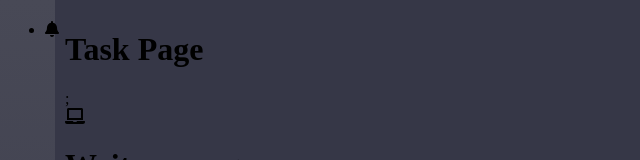
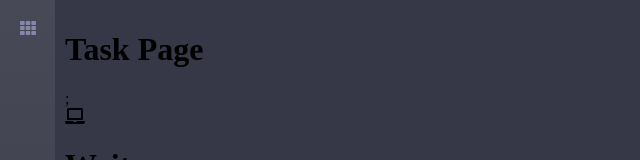
Before and after one commit to andadevs/task-card-nextjs-101, a Next.js app: page /Task in a window 1280 px wide. Shown: the top 160 px of the page, without its empty margins (0-640 px from the left). Built offline with nearby package versions, Linux system fonts and the light colour scheme.

Commit message:
add menu item for nav

```diff
--- a/components/presentationals/TskNav/index.js
+++ b/components/presentationals/TskNav/index.js
@@ -10,7 +10,7 @@
  */
 //#region dependencies
 import { FontAwesomeIcon } from "@fortawesome/react-fontawesome";
-import { faBell } from "@fortawesome/free-solid-svg-icons";
+import { faTh } from "@fortawesome/free-solid-svg-icons";
 //#endregion
 //#region styles
 import styles from "../../../styles/Nav.module.scss";
@@ -27,13 +27,11 @@ import styles from "../../../styles/Nav.module.scss";
 const TskNav = () => {
   return (
     <div className={styles.nav}>
-      <div>
-        <ul>
-          <li>
-            <FontAwesomeIcon className="tsk-icon" icon={faBell} />
-          </li>
-        </ul>
-      </div>
+      <ul className={styles.menu}>
+        <li className={styles.item}>
+          <FontAwesomeIcon className="tsk-icon" icon={faTh} />
+        </li>
+      </ul>
     </div>
   );
 };
--- a/styles/Nav.module.scss
+++ b/styles/Nav.module.scss
@@ -1,5 +1,7 @@
 $darkslategray-one: #484956;
 $darkslategray-two: #363747;
+$lightslategray-one: #8586a8;
+
 $nav-bkg: linear-gradient(
   180deg,
   $darkslategray-one 0%,
@@ -8,6 +10,19 @@ $nav-bkg: linear-gradient(
 
 .nav {
   background: $nav-bkg;
-  padding: 5px 0 0 5px;
-  width: 50px;
+  padding: 5px 5px 0 5px;
+  width: 45px;
+
+  .menu {
+    margin: 0;
+    padding: 5px 0;
+
+    .item {
+      list-style: none;
+      text-align: center;
+      cursor: pointer;
+      padding: 10px;
+      color: $lightslategray-one;
+    }
+  }
 }
```
